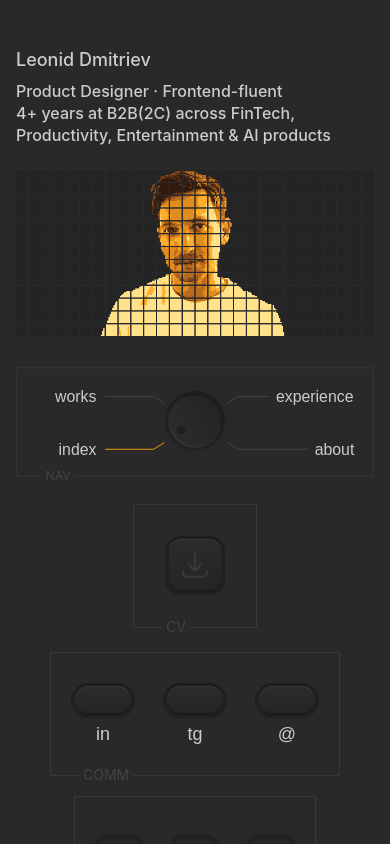
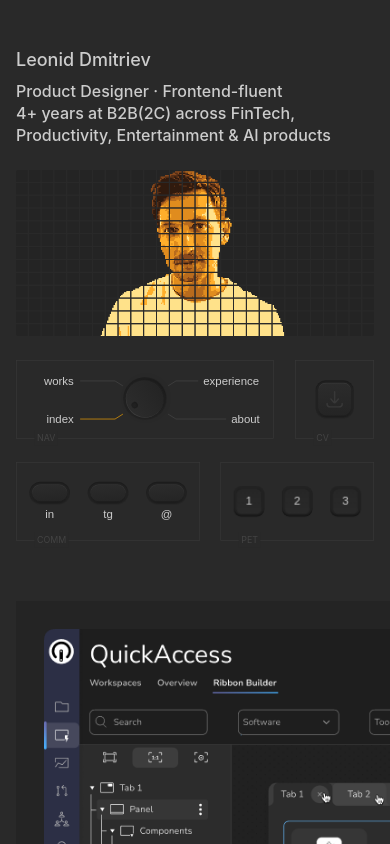
Before and after one commit to fluidleonid/portfolio-leo, a Next.js app: page / in a window 390 px wide. Shown: the top 844 px of the page. Built offline with nearby package versions, Linux system fonts and the light colour scheme.

Commit message:
fix(mobile): preserve 2-row layout in hero and clip gallery container to prevent horizontal page scroll

```diff
--- a/src/app/globals.css
+++ b/src/app/globals.css
@@ -33,3 +33,8 @@
 @utility text-content-badge {
   color: var(--color-content-badge, rgba(204, 204, 204, 0.16));
 }
+
+html, body {
+  max-width: 100%;
+  overflow-x: hidden;
+}
--- a/src/app/layout.tsx
+++ b/src/app/layout.tsx
@@ -8,8 +8,8 @@ export const metadata: Metadata = {
 
 export default function RootLayout({ children }: LayoutProps<"/">) {
   return (
-    <html lang="ru">
-      <body className="bg-canvas text-white antialiased overflow-x-hidden">
+    <html lang="ru" className="overflow-x-hidden max-w-full">
+      <body className="bg-canvas text-white antialiased overflow-x-hidden max-w-full">
         {children}
       </body>
     </html>
--- a/src/shared/ui/gallery/Gallery.tsx
+++ b/src/shared/ui/gallery/Gallery.tsx
@@ -69,9 +69,10 @@ export const Gallery = React.forwardRef<HTMLDivElement, GalleryProps>(
         const parentRect = parent
           ? parent.getBoundingClientRect()
           : containerRef.current.getBoundingClientRect();
+        const clientW = document.documentElement.clientWidth;
         const offset = Math.max(0, parentRect.left);
         setLeftOffset(offset);
-        setViewportWidth(window.innerWidth);
+        setViewportWidth(clientW);
       };
 
       updateDimensions();
@@ -200,24 +201,25 @@ export const Gallery = React.forwardRef<HTMLDivElement, GalleryProps>(
         ? images
         : ["/quickaccess.png", "/quickaccess.png", "/quickaccess.png"];
 
+    const isMobile = viewportWidth !== null ? viewportWidth <= 640 : false;
+
     return (
       <div
         ref={setRefs}
-        className={`relative flex select-none ${className}`}
+        className={`relative flex select-none overflow-hidden ${
+          isMobile
+            ? "w-[calc(100%+32px)] -ml-[16px] -mr-[16px] max-w-[100vw]"
+            : "w-full max-w-full"
+        } ${className}`}
         style={{
-          width: bleed
-            ? viewportWidth
-              ? `${viewportWidth}px`
-              : "100vw"
-            : maxWidth
-            ? `${maxWidth}px`
-            : "564px",
-          marginLeft: bleed
-            ? leftOffset !== null
-              ? `-${leftOffset}px`
-              : "calc(-1 * ((100vw - 564px) / 2))"
-            : undefined,
-          maxWidth: "none",
+          width:
+            !isMobile && bleed && viewportWidth && leftOffset !== null
+              ? `${Math.max(maxWidth, viewportWidth - leftOffset)}px`
+              : undefined,
+          maxWidth:
+            !isMobile && bleed && viewportWidth && leftOffset !== null
+              ? `${viewportWidth - leftOffset}px`
+              : undefined,
           ...style,
         }}
         {...props}
@@ -239,16 +241,8 @@ export const Gallery = React.forwardRef<HTMLDivElement, GalleryProps>(
           }`}
           style={{
             touchAction: "pan-y",
-            paddingLeft: bleed
-              ? leftOffset !== null
-                ? `${leftOffset}px`
-                : "calc((100vw - 564px) / 2)"
-              : undefined,
-            paddingRight: bleed
-              ? leftOffset !== null
-                ? `${Math.max(28, leftOffset)}px`
-                : "calc((100vw - 564px) / 2)"
-              : undefined,
+            paddingLeft: isMobile ? "16px" : undefined,
+            paddingRight: isMobile ? "16px" : undefined,
           }}
         >
           {/* Inner Wrapper (image-scroll) */}
--- a/src/widgets/hero/ui/Hero.tsx
+++ b/src/widgets/hero/ui/Hero.tsx
@@ -39,6 +39,30 @@ export const Hero = React.forwardRef<HTMLDivElement, HeroProps>(
   ) => {
     const [selectedNav, setSelectedNav] = useState<NavItem>(defaultNav);
     const [hoveredNav, setHoveredNav] = useState<NavItem | null>(null);
+    const innerRef = React.useRef<HTMLDivElement | null>(null);
+    const [scale, setScale] = useState<number>(1);
+
+    // Responsive scaling to preserve exact row layout without stacking into 4 rows on mobile
+    React.useEffect(() => {
+      const updateScale = () => {
+        if (!innerRef.current) return;
+        const w = innerRef.current.clientWidth;
+        if (w < 564 && w > 0) {
+          setScale(w / 564);
+        } else {
+          setScale(1);
+        }
+      };
+
+      updateScale();
+      const ro = new ResizeObserver(updateScale);
+      if (innerRef.current) ro.observe(innerRef.current);
+      window.addEventListener("resize", updateScale);
+      return () => {
+        ro.disconnect();
+        window.removeEventListener("resize", updateScale);
+      };
+    }, []);
 
     // Exact snap angle configuration from Figma (works top-left: -58°, index bottom-left: -122°)
     const snapMap: Record<NavItem, number> = {
@@ -86,10 +110,22 @@ export const Hero = React.forwardRef<HTMLDivElement, HeroProps>(
       handleSelectNav(nearest);
     };
 
+    const setHeaderRef = React.useCallback(
+      (node: HTMLDivElement | null) => {
+        innerRef.current = node;
+        if (typeof ref === "function") {
+          ref(node);
+        } else if (ref) {
+          (ref as React.MutableRefObject<HTMLDivElement | null>).current = node;
+        }
+      },
+      [ref]
+    );
+
     return (
       <header
         id="top"
-        ref={ref}
+        ref={setHeaderRef}
         className={`relative flex w-full max-w-[564px] flex-col gap-[24px] sm:gap-[32px] select-none ${className}`}
         aria-label="Portfolio Introduction"
         {...props}
@@ -121,11 +157,19 @@ export const Hero = React.forwardRef<HTMLDivElement, HeroProps>(
           />
         </div>
 
-        {/* 3. ROW 1: NAVIGATION (406px) + CV (124px) = 562px (fits 564px) */}
-        <div className="flex w-full flex-col sm:flex-row items-center justify-between gap-[20px] sm:gap-[32px]">
-          {/* NAV Section wrapper: responsive scaling for mobile screens */}
-          <div className="flex w-full sm:w-auto items-center justify-center overflow-visible">
-            <div className="shrink-0 origin-center scale-[0.82] min-[390px]:scale-[0.88] min-[440px]:scale-100 transition-transform">
+        {/* 3. ROW 1: NAVIGATION (406px) + CV (124px) in ONE SINGLE ROW (Preserves 2-row hero layout) */}
+        <div
+          style={{ height: `${124 * scale}px` }}
+          className="relative w-full overflow-visible"
+        >
+          <div
+            style={{
+              width: "564px",
+              transform: `scale(${scale})`,
+              transformOrigin: "top left",
+            }}
+            className="flex w-[564px] flex-row items-center justify-between shrink-0"
+          >
             <Section
               label="NAV"
               className="relative flex h-[124px] w-[406px] shrink-0 items-center justify-center p-0"
@@ -227,8 +271,6 @@ export const Hero = React.forwardRef<HTMLDivElement, HeroProps>(
                 about
               </button>
             </Section>
-            </div>
-          </div>
 
             {/* CV Download Section (Figma node 52:1809, 124x124px) */}
             <Section
@@ -238,9 +280,21 @@ export const Hero = React.forwardRef<HTMLDivElement, HeroProps>(
               <ButtonDownload aria-label="Download CV" />
             </Section>
           </div>
+        </div>
 
-        {/* 4. ROW 2: CONTACTS (290px) + PET PROJECTS (242px) = 564px with 32px gap */}
-        <div className="flex w-full flex-col sm:flex-row items-center justify-between gap-[20px] sm:gap-[32px]">
+        {/* 4. ROW 2: CONTACTS (290px) + PET PROJECTS (242px) in ONE SINGLE ROW */}
+        <div
+          style={{ height: `${124 * scale}px` }}
+          className="relative w-full overflow-visible"
+        >
+          <div
+            style={{
+              width: "564px",
+              transform: `scale(${scale})`,
+              transformOrigin: "top left",
+            }}
+            className="flex w-[564px] flex-row items-center justify-between shrink-0"
+          >
             {/* COMM Section (Figma node 52:1790, 290x124px) with 3 tactile pills */}
             <Section
               label="COMM"
@@ -280,6 +334,7 @@ export const Hero = React.forwardRef<HTMLDivElement, HeroProps>(
               <ButtonLamp label="3" aria-label="Pet Project 3" />
             </Section>
           </div>
+        </div>
       </header>
     );
   }
```
Lines whose indentation alone changed are shown as unchanged.
